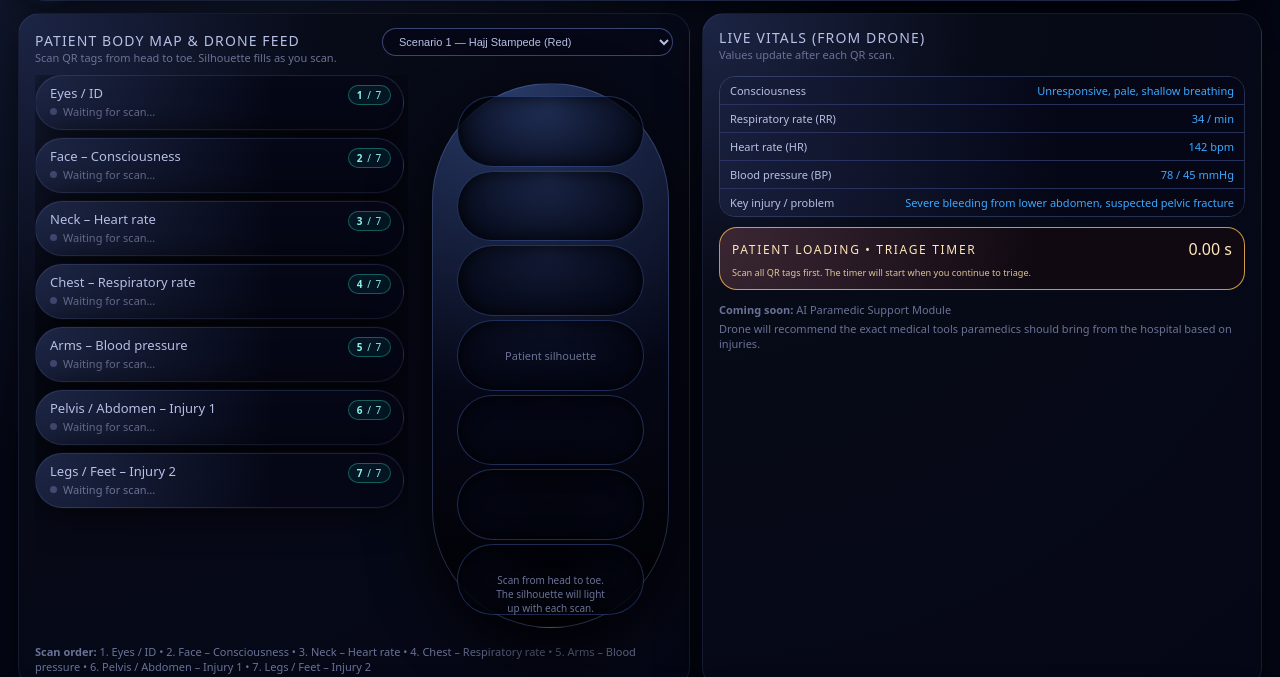
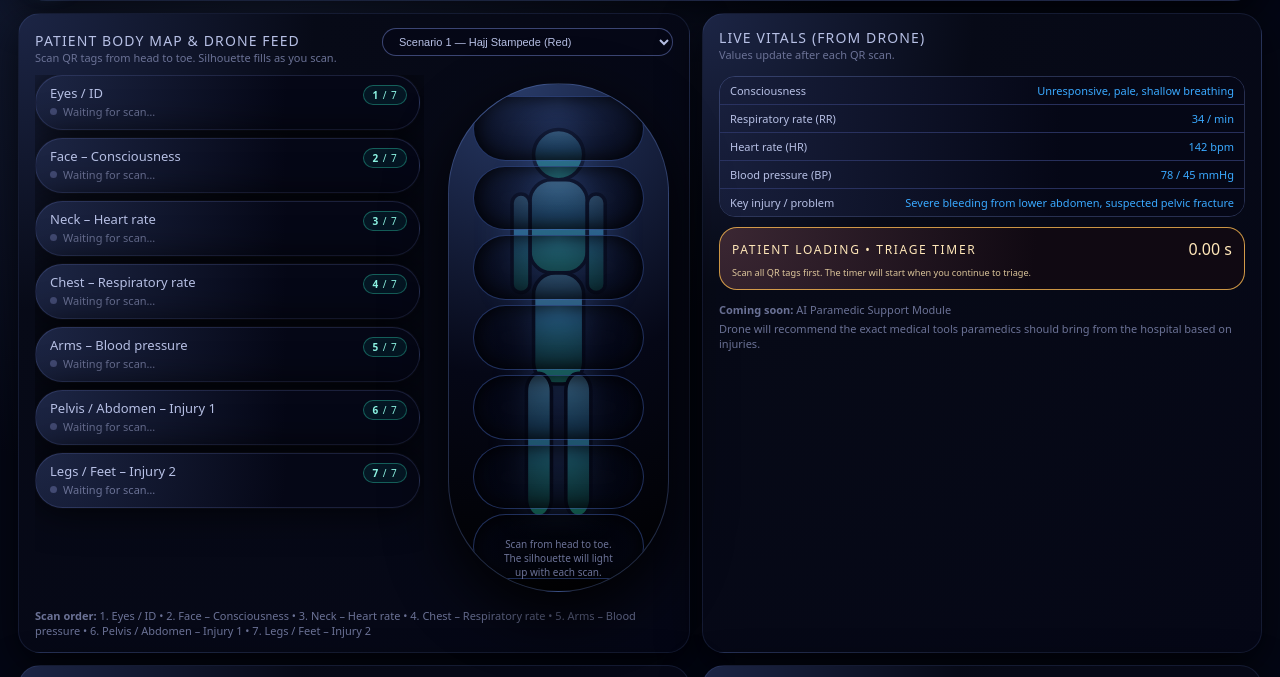
Before and after one commit to liel0/triage-game, a website: page Public/index.html in a window 1280 px wide. Shown: the part 74-751 px from the top of the page. Drawn offline with Linux system fonts and the light colour scheme.

Commit message:
Update index.html

```diff
--- a/Public/index.html
+++ b/Public/index.html
@@ -40,12 +40,12 @@
 
     body {
       font-family: var(--font-sans);
-      background: radial-gradient(circle at 20% 0, #1a2440 0, #040715 45%)
-        fixed;
+      background: radial-gradient(circle at 20% 0, #1a2440 0, #040715 45%) fixed;
       color: var(--text-main);
       min-height: 100vh;
       padding: 18px 18px 26px;
       overflow-x: hidden;
+      overflow-y: auto;
     }
 
     /* ---------- LAYOUT ---------- */
@@ -56,7 +56,6 @@
       gap: 12px;
       max-width: 1920px;
       margin: 0 auto;
-      /* remove fixed height so content can grow & scroll */
       min-height: calc(100vh - 36px);
     }
 
@@ -131,10 +130,9 @@
     .grid-main {
       display: grid;
       grid-template-columns: minmax(0, 1.2fr) minmax(0, 1fr);
-      /* let rows size to content instead of fixed fractions */
-      grid-template-rows: auto auto;
+      grid-template-rows: minmax(0, 1.1fr) minmax(0, 1fr);
       gap: 12px;
-      /* remove height:100% to avoid overlap on zoom */
+      min-height: 0;
     }
 
     .card {
@@ -145,7 +143,7 @@
       padding: 14px 16px;
       display: flex;
       flex-direction: column;
-      overflow: hidden;
+      min-height: 0;
     }
 
     .card-header {
@@ -172,10 +170,11 @@
 
     .body-map {
       display: grid;
-      grid-template-columns: minmax(0, 1.2fr) minmax(0, 0.8fr);
+      grid-template-columns: minmax(0, 1.25fr) minmax(0, 0.75fr);
       gap: 16px;
       flex: 1;
       min-height: 0;
+      align-items: stretch;
     }
 
     .scan-list {
@@ -273,6 +272,7 @@
       align-items: center;
       justify-content: center;
       padding: 8px 4px 8px 8px;
+      min-height: 0;
     }
 
     .body-silhouette-shell {
@@ -285,29 +285,24 @@
       padding: 16px 18px;
       box-shadow: 0 22px 60px rgba(0, 0, 0, 0.9);
       border: 1px solid rgba(132, 168, 255, 0.25);
+      overflow: hidden;
     }
 
     .body-silhouette-base {
       position: absolute;
       inset: 12px 20px;
-      background: url("images/body-silhouette-base.png") center/contain
-        no-repeat;
-      opacity: 0.35;
-      filter: drop-shadow(0 0 18px rgba(71, 111, 190, 0.7));
-      pointer-events: none;
-    }
-
-    /* fallback text if PNGs are missing */
-    .body-silhouette-placeholder {
-      position: absolute;
-      inset: 0;
       display: flex;
       align-items: center;
       justify-content: center;
-      font-size: 11px;
-      color: var(--text-muted);
+      opacity: 0.45;
+      filter: drop-shadow(0 0 18px rgba(71, 111, 190, 0.8));
       pointer-events: none;
-      text-align: center;
+      z-index: 1;
+    }
+
+    .body-silhouette-base svg {
+      width: 100%;
+      height: 100%;
     }
 
     .body-segments {
@@ -316,15 +311,16 @@
       display: flex;
       flex-direction: column;
       justify-content: stretch;
-      gap: 4px;
+      gap: 5px;
+      z-index: 2;
     }
 
     .body-segment {
       flex: 1;
       border-radius: 999px;
-      background: radial-gradient(circle at 50% 0, rgba(72, 125, 255, 0.0), rgba(4, 7, 21, 0.9));
-      border: 1px solid rgba(80, 115, 210, 0.35);
-      box-shadow: inset 0 0 20px rgba(0, 0, 0, 0.85);
+      background: radial-gradient(circle at 50% 0, rgba(72, 125, 255, 0.0), rgba(4, 7, 21, 0.92));
+      border: 1px solid rgba(80, 115, 210, 0.38);
+      box-shadow: inset 0 0 20px rgba(0, 0, 0, 0.9);
       overflow: hidden;
       position: relative;
     }
@@ -332,10 +328,10 @@
     .body-segment-fill {
       position: absolute;
       inset: 0;
-      background: radial-gradient(circle at 20% 0, rgba(90, 200, 255, 0.22), rgba(32, 247, 179, 0.28));
+      background: radial-gradient(circle at 20% 0, rgba(90, 200, 255, 0.25), rgba(32, 247, 179, 0.35));
       opacity: 0;
       transform: translateY(18%);
-      transition: opacity 0.5s ease-out, transform 0.55s cubic-bezier(0.15, 0.8, 0.25, 1);
+      transition: opacity 0.55s ease-out, transform 0.6s cubic-bezier(0.15, 0.8, 0.25, 1);
       pointer-events: none;
     }
 
@@ -347,16 +343,18 @@
     .body-silhouette-outline {
       position: absolute;
       inset: 22px 32px;
-      background: url("images/body-silhouette-fill.png") center/contain
-        no-repeat;
+      border-radius: 60px;
+      box-shadow: 0 0 35px rgba(88, 200, 255, 0.45);
+      border: 1px solid rgba(137, 210, 255, 0.35);
       mix-blend-mode: screen;
-      opacity: 0.0;
+      opacity: 0;
       pointer-events: none;
       transition: opacity 0.4s ease-out;
+      z-index: 0;
     }
 
     .body-silhouette-shell.all-filled .body-silhouette-outline {
-      opacity: 0.32;
+      opacity: 0.35;
     }
 
     .body-silhouette-footer {
@@ -368,6 +366,7 @@
       color: var(--text-muted);
       text-align: center;
       max-width: 90%;
+      z-index: 3;
     }
 
     /* ENVELOPES VIEW */
@@ -378,6 +377,7 @@
       pointer-events: none;
       opacity: 0;
       transition: opacity 0.35s ease-out;
+      z-index: 4;
     }
 
     .body-silhouette-shell.envelope-mode .envelope-layer {
@@ -509,6 +509,7 @@
       display: flex;
       flex-direction: column;
       gap: 10px;
+      min-height: 0;
     }
 
     .section-label {
@@ -1034,16 +1035,33 @@
         </div>
         <div class="body-silhouette-wrapper">
           <div class="body-silhouette-shell" id="bodyShell">
-            <div class="body-silhouette-base"></div>
+            <div class="body-silhouette-base">
+              <!-- Inline SVG human silhouette -->
+              <svg viewBox="0 0 100 260" preserveAspectRatio="xMidYMid meet">
+                <defs>
+                  <linearGradient id="bodyGrad" x1="0" y1="0" x2="0" y2="1">
+                    <stop offset="0%" stop-color="#7fd3ff" stop-opacity="0.95"/>
+                    <stop offset="40%" stop-color="#4bc3ff" stop-opacity="0.9"/>
+                    <stop offset="100%" stop-color="#2af0b5" stop-opacity="0.7"/>
+                  </linearGradient>
+                </defs>
+                <g fill="url(#bodyGrad)" stroke="#0c1229" stroke-width="2">
+                  <circle cx="50" cy="28" r="14"/>
+                  <rect x="34" y="42" width="32" height="52" rx="12"/>
+                  <rect x="24" y="50" width="10" height="55" rx="5"/>
+                  <rect x="66" y="50" width="10" height="55" rx="5"/>
+                  <rect x="36" y="94" width="28" height="62" rx="12"/>
+                  <rect x="32" y="150" width="14" height="80" rx="10"/>
+                  <rect x="54" y="150" width="14" height="80" rx="10"/>
+                </g>
+              </svg>
+            </div>
             <div class="body-segments" id="bodySegments">
               <!-- segments injected -->
             </div>
             <div class="body-silhouette-outline"></div>
             <div class="envelope-layer" id="envelopeLayer">
               <!-- envelopes injected -->
-            </div>
-            <div class="body-silhouette-placeholder">
-              Patient silhouette
             </div>
             <div class="body-silhouette-footer" id="silhouetteFooter">
               Scan all body regions in order. When complete, continue to triage.
@@ -1558,7 +1576,7 @@
       const sc = scenarios.find((s) => s.id === scenarioId);
       if (sc) {
         currentScenario = sc;
-        resetSimulationState(false);
+        resetSimulationState(true);
         renderScenario(currentScenario);
       }
     });
@@ -1857,8 +1875,8 @@
 
   function getElapsedTimeSeconds() {
     if (!timerStart) return null;
-    const value = parseFloat(timerValueEl.textContent);
-    return Number.isFinite(value) ? value : null;
+    const seconds = parseFloat(timerValueEl.textContent);
+    return Number.isFinite(seconds) ? seconds : null;
   }
 
   // ---------- TRIAGE / SUBMIT ----------
@@ -1953,7 +1971,6 @@
         ? "Strong alignment with AI; review any differences."
         : "Significant differences vs AI — discuss in debrief.";
 
-    // Leaderboard entry
     const playerName = prompt(
       "Enter your name for the leaderboard:",
       "Guest"
@@ -1968,7 +1985,6 @@
       timeSeconds: timeSeconds
     });
 
-    // mark that this run has been submitted to avoid duplicates
     btnSubmitDecision.disabled = true;
   }
 
@@ -2046,7 +2062,6 @@
       timeSeconds: entry.timeSeconds
     });
 
-    // sort by score desc then time asc
     entries.sort((a, b) => {
       if (b.score !== a.score) return b.score - a.score;
       return a.timeSeconds - b.timeSeconds;
@@ -2077,7 +2092,6 @@
     selectedHospitalId = null;
     selectedTests = new Set();
 
-    // UI
     renderScanList();
     renderSilhouette();
     document
@@ -2105,7 +2119,6 @@
         "Scan all QR tags first. The timer will start when you continue to triage.";
     }
 
-    // reset result table
     humanTriageCell.textContent = "—";
     humanHospitalCell.textContent = "—";
     humanTestsCell.textContent = "—";
```
